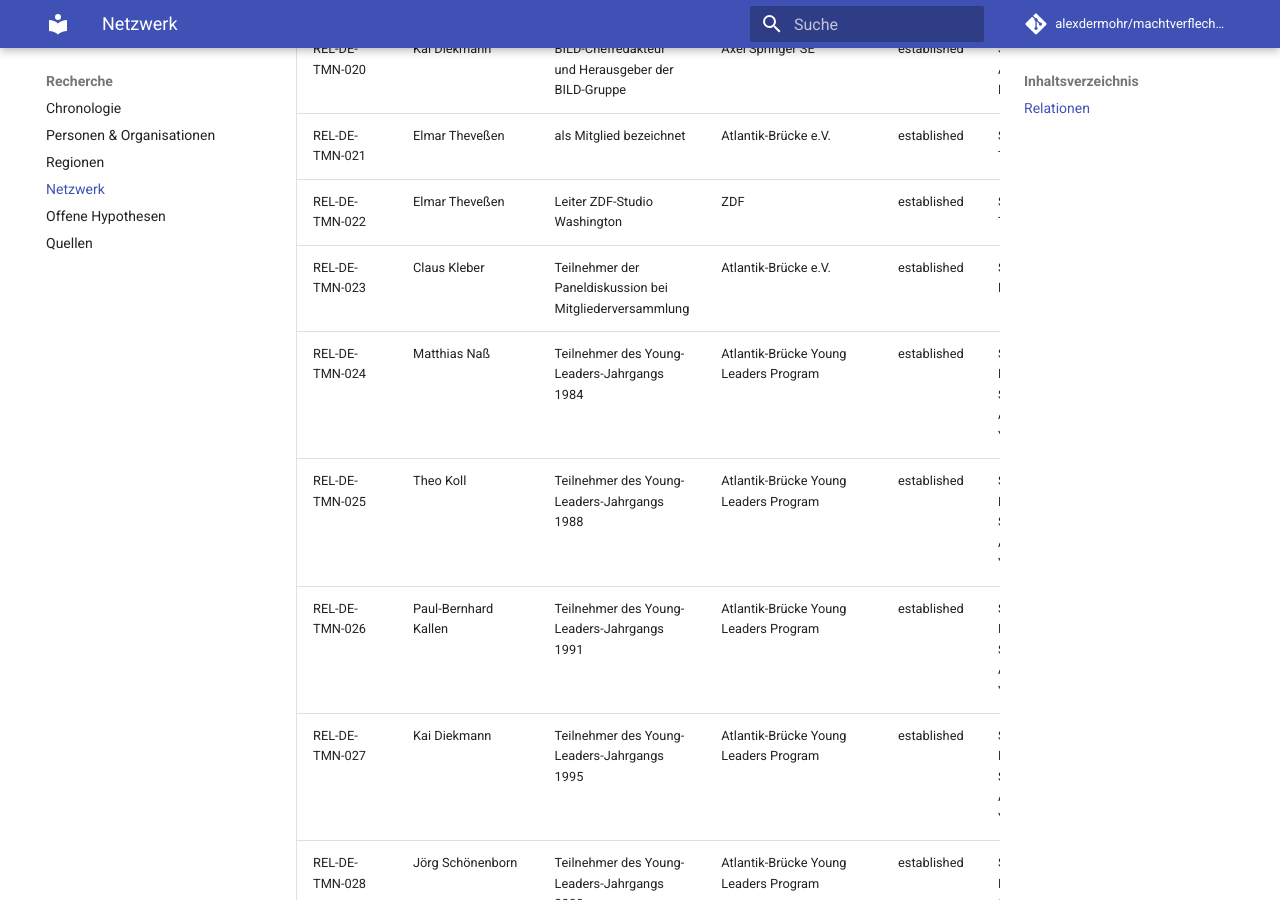
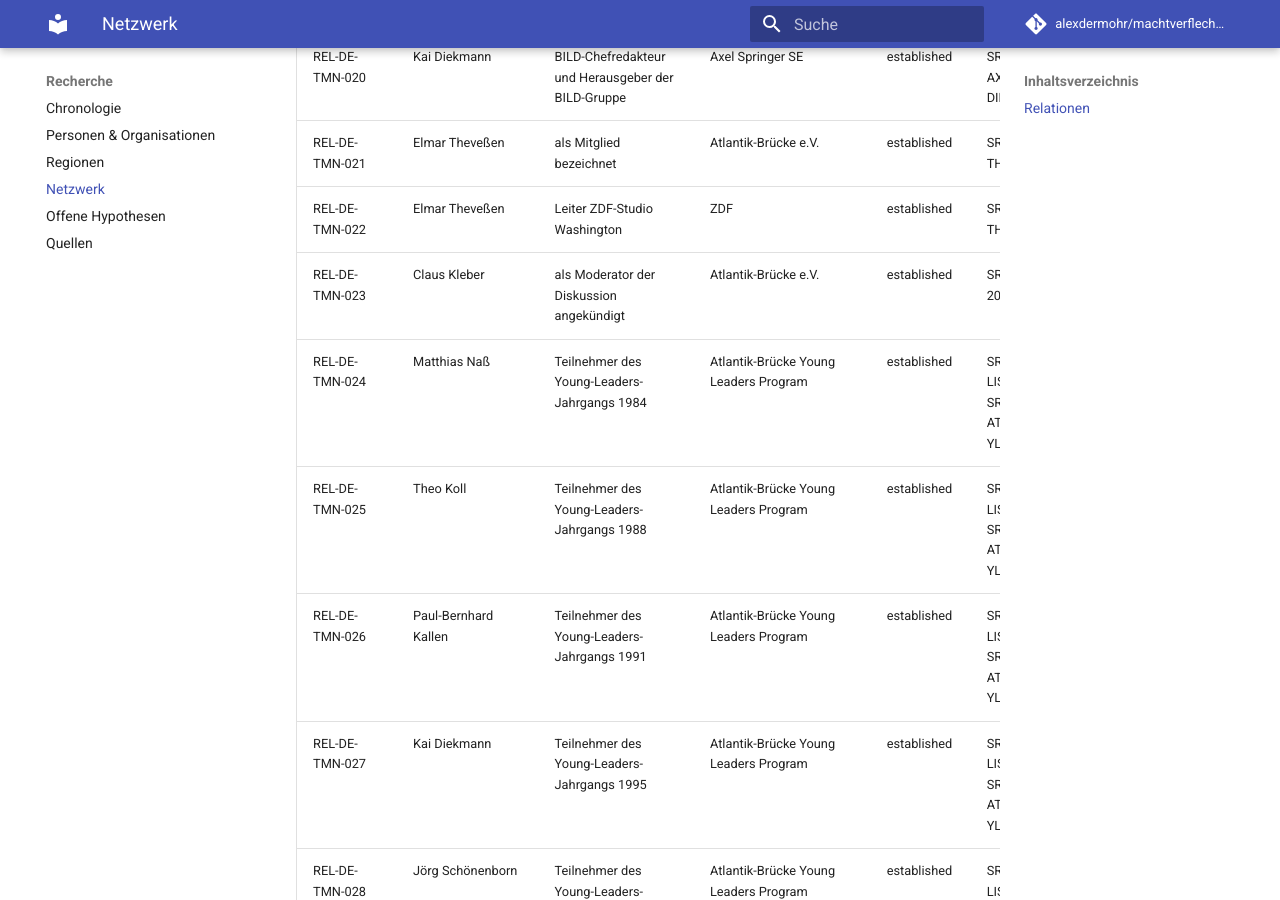
Before and after one commit to alexdermohr/machtverflechtungen, an MkDocs documentation site: the page built from docs/generated/network.md, in a window 1280 px wide and 900 px high, scrolled down 5220 px. Built offline with MkDocs 1.6.1 and Material for MkDocs 9.7.7, drawn with Linux system fonts in a browser that asks for light colours; comment, search, counter and statistics services are not loaded.

Commit message:
research: separate scheduled Kleber role from evidence count

```diff
--- a/docs/generated/network.md
+++ b/docs/generated/network.md
@@ -64,7 +64,7 @@
     N_ORG_DE_ZDF["ZDF"]
     N_PER_DE_ELMAR_THEVESSEN -->|"Leiter ZDF-Studio Washington"| N_ORG_DE_ZDF
     N_PER_DE_CLAUS_KLEBER["Claus Kleber"]
-    N_PER_DE_CLAUS_KLEBER -->|"Teilnehmer der Paneldiskussion bei Mitgliederversammlung"| N_ORG_DE_ATLANTIK_BRUECKE
+    N_PER_DE_CLAUS_KLEBER -->|"als Moderator der Diskussion angekündigt"| N_ORG_DE_ATLANTIK_BRUECKE
     N_PER_DE_MATTHIAS_NASS -->|"Teilnehmer des Young-Leaders-Jahrgangs 1984"| N_PRG_DE_ATLANTIK_BRUECKE_YOUNG_LEADERS
     N_PER_DE_THEO_KOLL["Theo Koll"]
     N_PER_DE_THEO_KOLL -->|"Teilnehmer des Young-Leaders-Jahrgangs 1988"| N_PRG_DE_ATLANTIK_BRUECKE_YOUNG_LEADERS
@@ -152,7 +152,7 @@
 | REL-DE-TMN-020 | Kai Diekmann | BILD-Chefredakteur und Herausgeber der BILD-Gruppe | Axel Springer SE | established | SRC-DE-AXELSPRINGER-DIEKMANN-2015 |
 | REL-DE-TMN-021 | Elmar Theveßen | als Mitglied bezeichnet | Atlantik-Brücke e.V. | established | SRC-DE-AB-THEVESSEN-2024 |
 | REL-DE-TMN-022 | Elmar Theveßen | Leiter ZDF-Studio Washington | ZDF | established | SRC-DE-AB-THEVESSEN-2024 |
-| REL-DE-TMN-023 | Claus Kleber | Teilnehmer der Paneldiskussion bei Mitgliederversammlung | Atlantik-Brücke e.V. | established | SRC-DE-AB-KLEBER-MV-RECAP-2026 |
+| REL-DE-TMN-023 | Claus Kleber | als Moderator der Diskussion angekündigt | Atlantik-Brücke e.V. | established | SRC-DE-AB-KLEBER-2026 |
 | REL-DE-TMN-024 | Matthias Naß | Teilnehmer des Young-Leaders-Jahrgangs 1984 | Atlantik-Brücke Young Leaders Program | established | SRC-US-ACG-YL-LIST-1973-2025, SRC-DE-ATLANTIKBRUECKE-YL |
 | REL-DE-TMN-025 | Theo Koll | Teilnehmer des Young-Leaders-Jahrgangs 1988 | Atlantik-Brücke Young Leaders Program | established | SRC-US-ACG-YL-LIST-1973-2025, SRC-DE-ATLANTIKBRUECKE-YL |
 | REL-DE-TMN-026 | Paul-Bernhard Kallen | Teilnehmer des Young-Leaders-Jahrgangs 1991 | Atlantik-Brücke Young Leaders Program | established | SRC-US-ACG-YL-LIST-1973-2025, SRC-DE-ATLANTIKBRUECKE-YL |
```
Also changed, not shown: docs/faelle/de/transatlantik-mediennetzwerk-2017-2026.md (+14 -14 lines), docs/quellen/index.md (+1 -1 lines), 2 other files.
